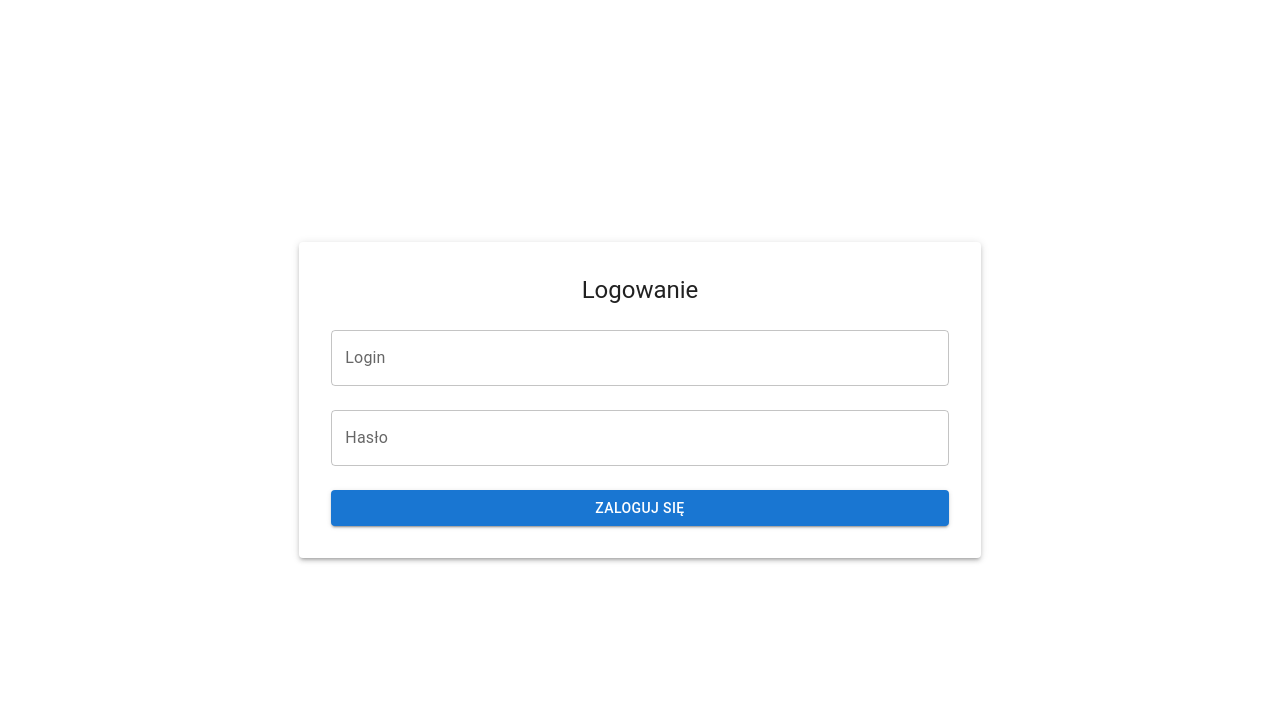
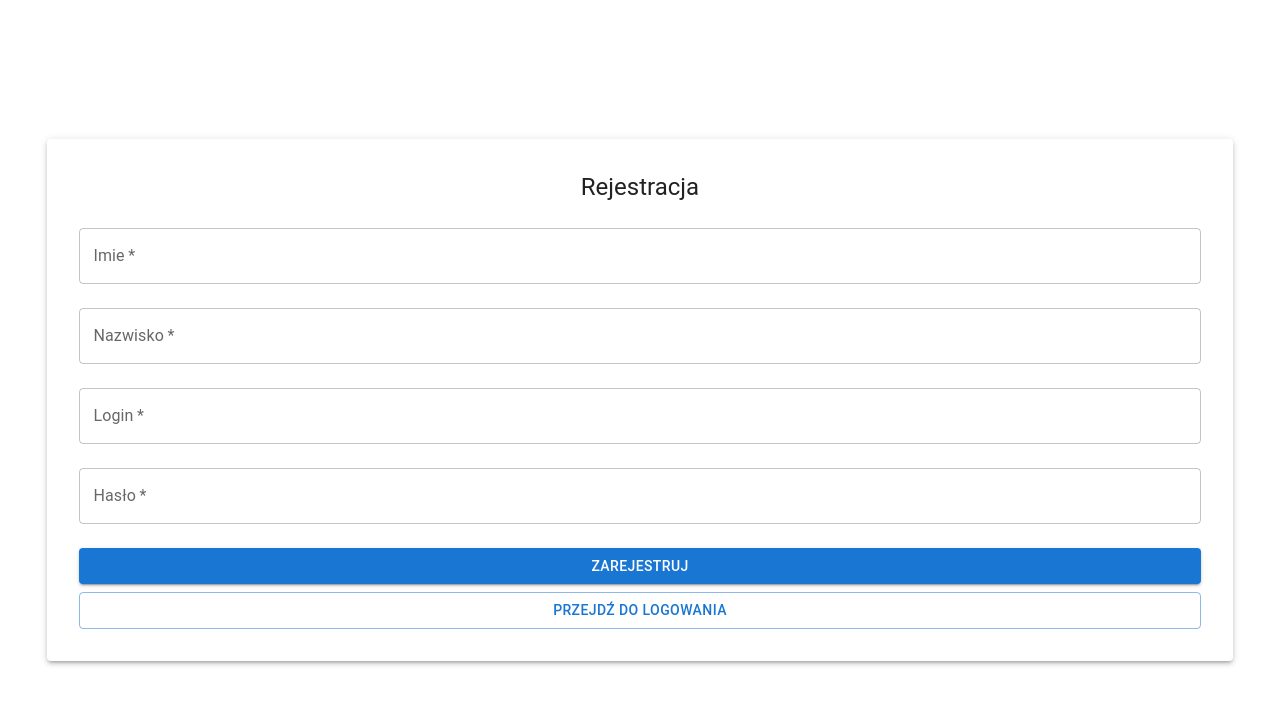
Before and after one commit to adrian-gabor/task-manager, a React (Create React App) app in the folder frontend/: page /register in a window 1280 px wide. Shown: the top 704 px of the page. Built offline with nearby package versions, Linux system fonts and the light colour scheme.

Commit message:
FE: Add registration

```diff
--- a/frontend/package.json
+++ b/frontend/package.json
@@ -14,6 +14,7 @@
     "axios": "^1.10.0",
     "react": "^19.1.0",
     "react-dom": "^19.1.0",
+    "react-router-dom": "^7.6.3",
     "react-scripts": "5.0.1",
     "web-vitals": "^2.1.4"
   },
--- a/frontend/src/App.jsx
+++ b/frontend/src/App.jsx
@@ -1,22 +1,36 @@
-
 import AppHeader from "./components/AppHeader";
 import TaskList from "./components/TaskList";
 import Login from "./components/Login";
+import Register from "./components/Register";
 import { useState } from "react";
-
+import { Routes, Route, Navigate } from 'react-router-dom';
 
 const App = () => {
   const [loggedIn, setLoggedIn] = useState(false);
 
-  if (!loggedIn) {
-    return <Login onLogin={() => setLoggedIn(true)} />;
-  }
+  const handleLogin = () => {
+    setLoggedIn(true);
+  };
 
   return (
-    <>
-      <AppHeader />
-      <TaskList />
-    </>
+    <Routes>
+      <Route path="/login" element={<Login onLogin={handleLogin} />} />
+      <Route path="/register" element={<Register />} />
+      <Route
+        path="/"
+        element={
+          loggedIn ? (
+            <>
+              <AppHeader />
+              <TaskList />
+            </>
+          ) : (
+            <Navigate to="/login" replace />
+          )
+        }
+      />
+      <Route path="*" element={<Navigate to="/login" replace />} />
+    </Routes>
   );
 }
 
--- /dev/null
+++ b/frontend/src/api/registerUser.js
@@ -0,0 +1,12 @@
+import axios from 'axios';
+
+const API_URL = 'http://localhost:3001';
+
+export const registerUser = async (email, password, firstname, lastname) => {
+    try {
+        const response = await axios.post(`${API_URL}/auth/register`, { email, password, firstname, lastname });
+        return response.data;
+    } catch (error) {
+        throw error.response?.data?.error || 'Wystąpił błąd podczas rejestracji';
+    }
+};
--- a/frontend/src/components/Login.jsx
+++ b/frontend/src/components/Login.jsx
@@ -1,11 +1,14 @@
 import { useState } from "react";
 import { Button, TextField, Paper, Typography, Box } from "@mui/material";
 import { loginUser } from "../api/loginUser";
+import { useNavigate } from "react-router-dom";
 
 const Login = ({ onLogin }) => {
   const [username, setUsername] = useState("");
   const [password, setPassword] = useState("");
   const [error, setError] = useState("");
+
+  const navigate = useNavigate();
 
   const handleSubmit = async (e) => {
     e.preventDefault();
@@ -18,8 +21,12 @@ const Login = ({ onLogin }) => {
     }
   };
 
+  const handleRegister = () => {
+        navigate('/register');
+    };
+
   return (
-    <Box display="flex" justifyContent="center" alignItems="center" minHeight="100vh">
+    <Box display="flex" justifyContent="center" alignItems="center" minHeight="100vh" >
       <Paper elevation={3} sx={{ padding: 4, minWidth: 320 }}>
         <Typography variant="h5" align="center" gutterBottom>
           Logowanie
@@ -51,6 +58,9 @@ const Login = ({ onLogin }) => {
             Zaloguj się
           </Button>
         </form>
+        <Button onClick={handleRegister} variant="contained" color="primary" fullWidth sx={{ mt: 1 }}>
+            Zarejestruj się
+          </Button>
       </Paper>
     </Box>
   );
--- /dev/null
+++ b/frontend/src/components/Register.jsx
@@ -0,0 +1,109 @@
+import { Button, TextField, Paper, Typography, Box, Alert } from "@mui/material";
+import { useState } from "react";
+import { registerUser } from "../api/registerUser";
+import { useNavigate } from 'react-router-dom';
+
+const Register = () => {
+    const [firstname, setFirstname] = useState("");
+    const [lastname, setLastname] = useState("");
+    const [username, setUsername] = useState("");
+    const [password, setPassword] = useState("");
+    const [error, setError] = useState("");
+    const [registrationSuccess, setRegistrationSuccess] = useState(false);
+
+    const navigate = useNavigate();
+
+    const handleSubmit = async (e) => {
+        e.preventDefault();
+        setError("");
+        setRegistrationSuccess(false);
+
+        if (!username.trim() || !password.trim() || !firstname.trim() || !lastname.trim()) {
+            setError("Wszystkie pola są wymagane.");
+            return;
+        }
+
+        try {
+          await registerUser(username, password , firstname, lastname);
+          setRegistrationSuccess(true);
+          setTimeout(() => {
+            navigate('/login');
+          }, 2000);
+
+        } catch (err) {
+          setError(err || 'Wystąpił błąd podczas rejestracji.');
+        }
+      };
+
+    const handleLoginRedirect = () => {
+        navigate('/login');
+    };
+
+    return (
+        <Box display="flex" justifyContent="center" alignItems="center" minHeight="100vh" >
+            <Paper elevation={3} sx={{ padding: 4, minWidth: 640 }}>
+                <Typography variant="h5" align="center" gutterBottom>
+                    Rejestracja
+                </Typography>
+                {registrationSuccess && (
+                    <Alert severity="success" sx={{ mb: 2 }}>
+                        Rejestracja zakończona sukcesem! Zostaniesz przekierowany do strony logowania.
+                    </Alert>
+                )}
+                <form onSubmit={handleSubmit}>
+                    <TextField
+                        label="Imie"
+                        variant="outlined"
+                        fullWidth
+                        margin="normal"
+                        value={firstname}
+                        required
+                        onChange={(e) => setFirstname(e.target.value)}
+                    />
+                    <TextField
+                        label="Nazwisko"
+                        variant="outlined"
+                        fullWidth
+                        margin="normal"
+                        value={lastname}
+                        required
+                        onChange={(e) => setLastname(e.target.value)}
+                    />
+                    <TextField
+                        label="Login"
+                        variant="outlined"
+                        fullWidth
+                        margin="normal"
+                        value={username}
+                        required
+                        onChange={(e) => setUsername(e.target.value)}
+                    />
+                    <TextField
+                        id="outlined-required"
+                        label="Hasło"
+                        type="password"
+                        variant="outlined"
+                        fullWidth
+                        margin="normal"
+                        value={password}
+                        required
+                        onChange={(e) => setPassword(e.target.value)}
+                    />
+                    {error && (
+                        <Typography color="error" variant="body2" align="center">
+                            {error}
+                        </Typography>
+                    )}
+                    <Button type="submit" variant="contained" color="primary" fullWidth sx={{ mt: 2 }}>
+                        Zarejestruj
+                    </Button>
+                </form>
+                 <Button onClick={handleLoginRedirect} variant="outlined" color="primary" fullWidth sx={{ mt: 1 }}>
+                    Przejdź do logowania
+                </Button>
+            </Paper>
+        </Box>
+    );
+};
+
+export default Register;
--- a/frontend/src/index.js
+++ b/frontend/src/index.js
@@ -2,10 +2,13 @@ import React from 'react';
 import ReactDOM from 'react-dom/client';
 import './index.css';
 import App from './App';
+import { BrowserRouter } from 'react-router-dom';
 
 const root = ReactDOM.createRoot(document.getElementById('root'));
 root.render(
   <React.StrictMode>
-    <App />
+    <BrowserRouter>
+      <App />
+    </BrowserRouter>
   </React.StrictMode>
 );
```
Also changed, not shown: 2 other files (tests, documents, lock files or other folders).
